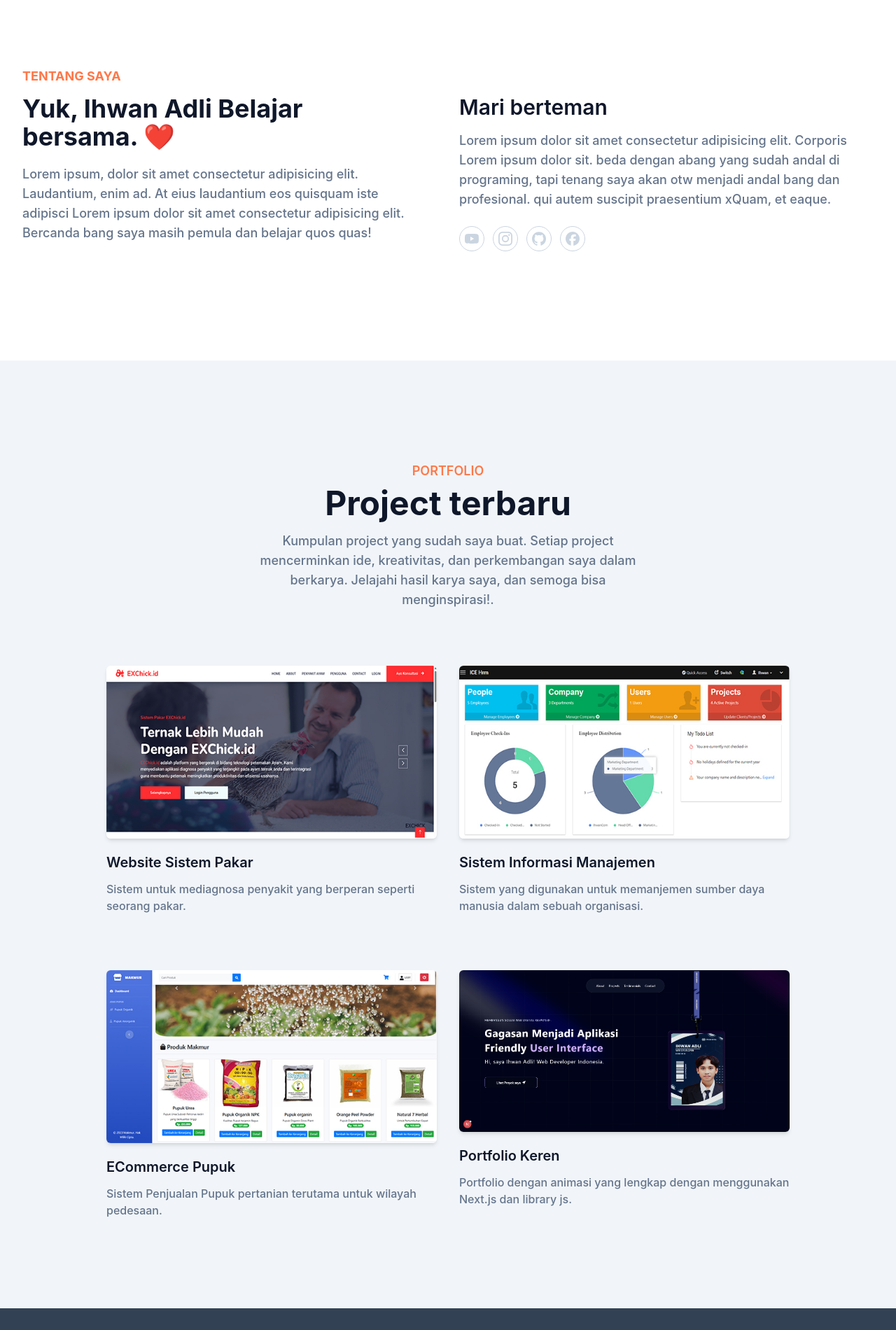
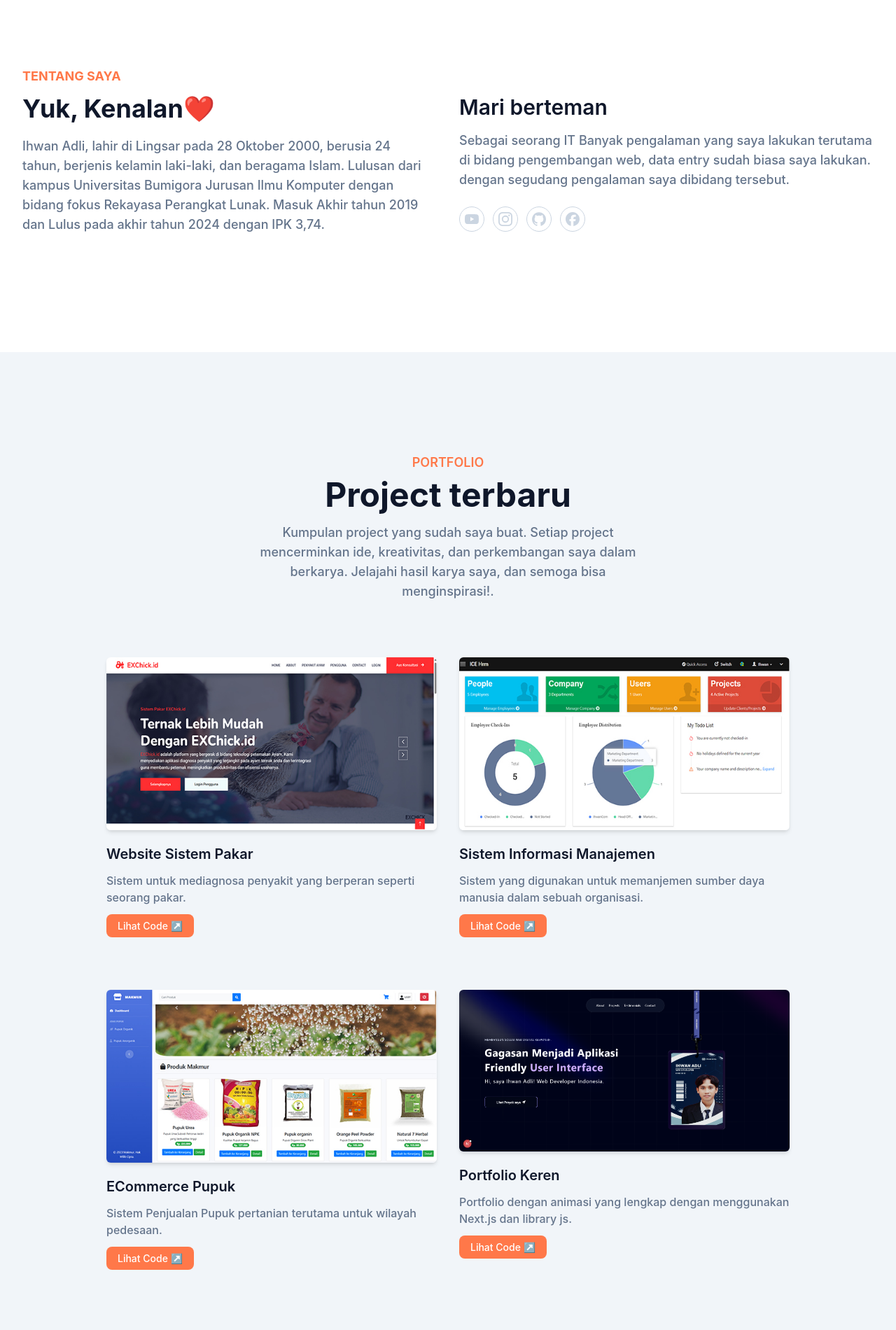
Before and after one commit to ihwan069/portfolio-baru, a website: page index.html in a window 1280 px wide. Shown: the part 680-2580 px from the top of the page at 70% size. Drawn offline with nearby package versions, Linux system fonts and the light colour scheme.

Commit message:
menambahkan teks untuk about dan link

```diff
--- a/index.html
+++ b/index.html
@@ -178,15 +178,18 @@
             <h2
               class="font-medium text-secondary mb-5 text-lg lg:text-2xl dark:text-white"
             >
-              Web Developer & <span class="text-dark">IT Support</span>
+              Web Developer &
+              <span class="text-dark dark:text-slate-300">IT Support</span>
             </h2>
             <p class="font-medium text-secondary mb-10 leading-relaxed">
-              Belajar web programing mudah dan menyenangkan bukan,
-              <span class="text-dark font-bold dark:text-white">Bukan!</span>
+              Seorang web developer yang fokus mengembangkan berbagai
+              <span class="text-dark font-bold dark:text-white"
+                >website modern</span
+              >.
             </p>
 
             <a
-              href="#"
+              href="https://wa.me/6287708284384?text=Halo,%20saya%20tertarik%20dengan%20portfolio%20Anda."
               class="bg-primary text-base font-semibold text-white py-3 px-8 rounded-full hover:shadow-lg hover:opacity-85 transition duration-300 ease-in-out"
               >Hubungi saya</a
             >
@@ -233,13 +236,14 @@
             <h2
               class="font-bold text-dark text-3xl mb-5 max-w-md lg:text-4xl dark:text-white"
             >
-              Yuk, Ihwan Adli Belajar bersama. ❤️
+              Yuk, Kenalan❤️
             </h2>
             <p class="font-medium text-base text-secondary max-w-xl lg:text-lg">
-              Lorem ipsum, dolor sit amet consectetur adipisicing elit.
-              Laudantium, enim ad. At eius laudantium eos quisquam iste adipisci
-              Lorem ipsum dolor sit amet consectetur adipisicing elit. Bercanda
-              bang saya masih pemula dan belajar quos quas!
+              Ihwan Adli, lahir di Lingsar pada 28 Oktober 2000, berusia 24
+              tahun, berjenis kelamin laki-laki, dan beragama Islam. Lulusan
+              dari kampus Universitas Bumigora Jurusan Ilmu Komputer dengan
+              bidang fokus Rekayasa Perangkat Lunak. Masuk Akhir tahun 2019 dan
+              Lulus pada akhir tahun 2024 dengan IPK 3,74.
             </p>
           </div>
           <div class="w-full px-4 lg:w-1/2">
@@ -249,10 +253,9 @@
               Mari berteman
             </h3>
             <p class="font-medium text-base text-secondary mb-6 lg:text-lg">
-              Lorem ipsum dolor sit amet consectetur adipisicing elit. Corporis
-              Lorem ipsum dolor sit. beda dengan abang yang sudah andal di
-              programing, tapi tenang saya akan otw menjadi andal bang dan
-              profesional. qui autem suscipit praesentium xQuam, et eaque.
+              Sebagai seorang IT Banyak pengalaman yang saya lakukan terutama di
+              bidang pengembangan web, data entry sudah biasa saya lakukan.
+              dengan segudang pengalaman saya dibidang tersebut.
             </p>
             <div class="flex items-center">
               <!-- youtube svg -->
@@ -376,10 +379,15 @@
             >
               Website Sistem Pakar
             </h3>
-            <p class="font-medium text-base text-secondary">
+            <p class="font-medium text-base text-secondary mb-4">
               Sistem untuk mediagnosa penyakit yang berperan seperti seorang
               pakar.
             </p>
+            <a
+              href="https://github.com/ihwan069"
+              class="font-medium text-sm text-white bg-primary px-4 py-2 rounded-lg hover:opacity-80 dark:text-white"
+              >Lihat Code ↗️</a
+            >
           </div>
           <div class="mb-12 p-4 md:w-1/2">
             <div class="rounded-md shadow-md overflow-hidden">
@@ -394,10 +402,15 @@
             >
               Sistem Informasi Manajemen
             </h3>
-            <p class="font-medium text-base text-secondary">
+            <p class="font-medium text-base text-secondary mb-4">
               Sistem yang digunakan untuk memanjemen sumber daya manusia dalam
               sebuah organisasi.
             </p>
+            <a
+              href="https://github.com/ihwan069"
+              class="font-medium text-sm text-white bg-primary px-4 py-2 rounded-lg hover:opacity-80 dark:text-white"
+              >Lihat Code ↗️</a
+            >
           </div>
           <div class="mb-12 p-4 md:w-1/2">
             <div class="rounded-md shadow-md overflow-hidden">
@@ -412,9 +425,14 @@
             >
               ECommerce Pupuk
             </h3>
-            <p class="font-medium text-base text-secondary">
+            <p class="font-medium text-base text-secondary mb-4">
               Sistem Penjualan Pupuk pertanian terutama untuk wilayah pedesaan.
             </p>
+            <a
+              href="https://github.com/ihwan069"
+              class="font-medium text-sm text-white bg-primary px-4 py-2 rounded-lg hover:opacity-80 dark:text-white"
+              >Lihat Code ↗️</a
+            >
           </div>
           <div class="mb-12 p-4 md:w-1/2">
             <div class="rounded-md shadow-md overflow-hidden">
@@ -429,10 +447,16 @@
             >
               Portfolio Keren
             </h3>
-            <p class="font-medium text-base text-secondary">
+            <p class="font-medium text-base text-secondary mb-4">
               Portfolio dengan animasi yang lengkap dengan menggunakan Next.js
               dan library js.
             </p>
+
+            <a
+              href="https://github.com/ihwan069"
+              class="font-medium text-sm text-white bg-primary px-4 py-2 rounded-lg hover:opacity-80 dark:text-white"
+              >Lihat Code ↗️</a
+            >
           </div>
         </div>
       </div>
@@ -457,7 +481,7 @@
               yang mempercayakan saya untuk mendukung kebutuhan mereka.
               Pengalaman ini memberi saya wawasan mendalam dan pemahaman lebih
               luas tentang berbagai industri. Beberapa perusahaan yang pernah
-              bekerja sama dengan saya antara lain:
+              bekerja sama dengan saya antara lain.
             </p>
           </div>
         </div>
```
Also changed, not shown: src/output.css.
